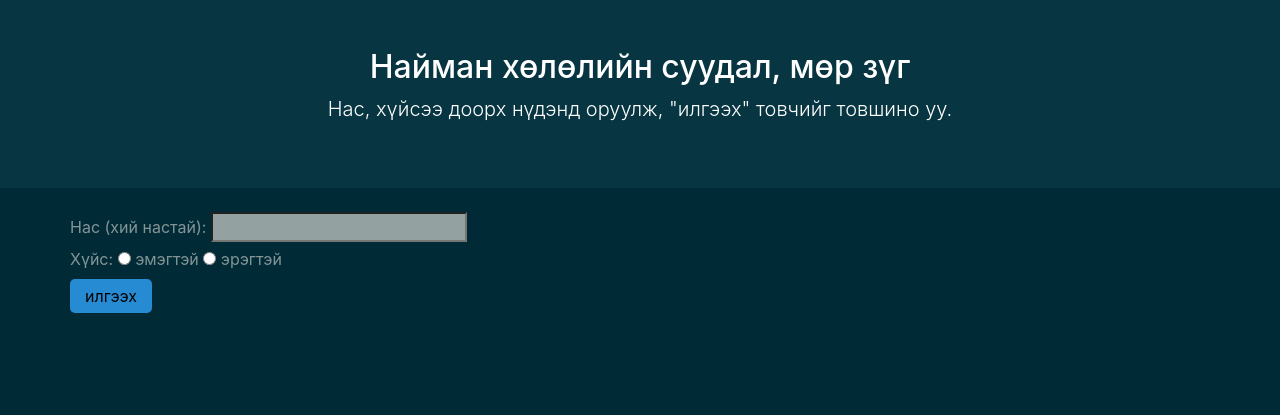
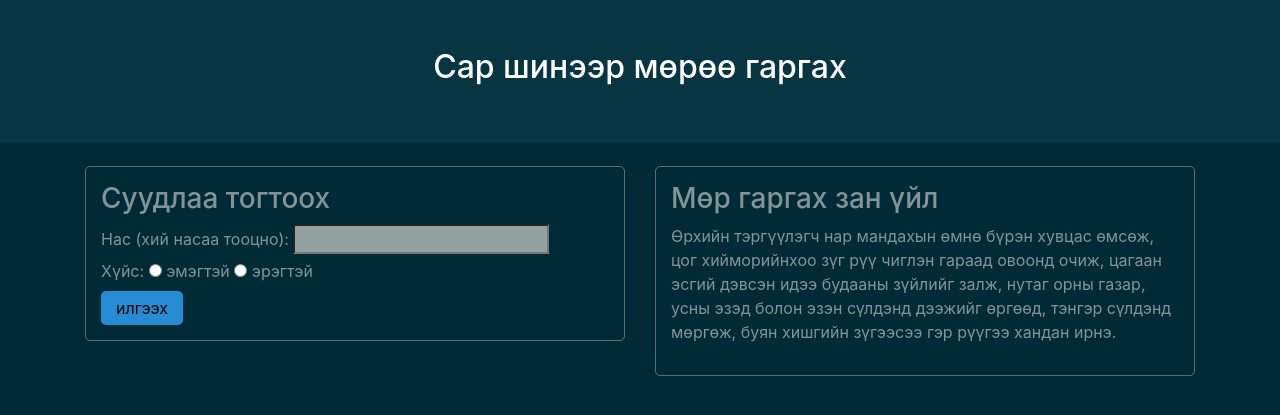
Before and after one commit to ebold/myflask, a Flask app: page /tsagaan_sar in a window 1280 px wide. Shown: the top 415 px of the page. Run offline with Flask 2, Linux system fonts and the light colour scheme; some libraries are stand-ins or nearby versions.

Commit message:
tsagaan_sar: store user text for HTML in an external JSON file

```diff
--- a/app.py
+++ b/app.py
@@ -19,21 +19,12 @@ poll_data = {
    'home': 'Үндсэн хуудас уруу буцах'
 }
 
-tsagaan_sar_data = {
-    'title' : 'Найман хөлөл',
-    'header' : 'Найман хөлөлийн суудал, мөр зүг',
-    'action' : 'Нас, хүйсээ доорх нүдэнд оруулж, "илгээх" товчийг товшино уу.',
-    'age_text' : 'Нас (хий настай):',
-    'gender_text' : 'Хүйс:',
-    'female' : 'эмэгтэй',
-    'male' : 'эрэгтэй',
-    'submit_text' : 'илгээх'
-}
-
 result_filename = 'result.json'
 list_filename = 'list.json'
 result_2020_filename = 'result_2020.json'
 all_candidates = {}
+
+tsagaan_sar_filename = "tsagaan_sar.json"
 
 '''
     list.json
@@ -236,7 +227,10 @@ def show_result_2020_by_constituency():
 @app.route('/tsagaan_sar')
 def tsagaan_sar():
 
-    return render_template('tsagaan_sar.html', data=tsagaan_sar_data)
+    with open(tsagaan_sar_filename, 'r') as f:
+        data = json.load(f)
+
+    return render_template('tsagaan_sar.html', data=data)
 
 if __name__ == "__main__":
     app.run(debug=True)
--- a/templates/tsagaan_sar.html
+++ b/templates/tsagaan_sar.html
@@ -16,10 +16,12 @@
 <body>
     <header class="bg-dark text-white text-center py-5">
         <h2>{{ data.header }}</h2>
-        <p class="lead">{{ data.action }}</p>
     </header>
     <div class="container mt-4">
         <div class="row">
+            <div class="col-md-6">
+                <section>
+                    <h3>{{ data.sub_header }}</h3>
                     <form action="/find_seat">
                         <label for="age">{{ data.age_text }}</label>
                         <!-- Input field for unsigned integers -->
@@ -37,10 +39,17 @@
                         <input type="radio" id="male" name="gender" value="male">
                         <label for="male">{{ data.male }}</label>
 
-
                         <br>
                         <input type="submit" value="{{ data.submit_text }}"/>
                     </form>
+                </section>
+            </div>
+            <div class="col-md-6">
+                <section>
+                    <h3>{{ data.description }}</h3>
+                    <p>{{ data.full_text }}</p>
+                </section>
+            </div>
         </div>
     </div>
 </body>
--- /dev/null
+++ b/tsagaan_sar.json
@@ -0,0 +1,13 @@
+{
+    "title" : "Цагаан сар",
+    "header" : "Сар шинээр мөрөө гаргах",
+    "sub_header" : "Суудлаа тогтоох",
+    "action" : "Нас, хүйсээ доорх нүдэнд оруулж, \"илгээх\" товчийг товшино уу.",
+    "age_text" : "Нас (хий насаа тооцно):",
+    "gender_text" : "Хүйс:",
+    "female" : "эмэгтэй",
+    "male" : "эрэгтэй",
+    "submit_text" : "илгээх",
+    "description" : "Мөр гаргах зан үйл",
+    "full_text" : "Өрхийн тэргүүлэгч нар мандахын өмнө бүрэн хувцас өмсөж, цог хийморийнхоо зүг рүү чиглэн гараад овоонд очиж, цагаан эсгий дэвсэн идээ будааны зүйлийг залж, нутаг орны газар, усны эзэд болон эзэн сүлдэнд дээжийг өргөөд, тэнгэр сүлдэнд мөргөж, буян хишгийн зүгээсээ гэр рүүгээ хандан ирнэ."
+}
```
Lines whose indentation alone changed are shown as unchanged.
